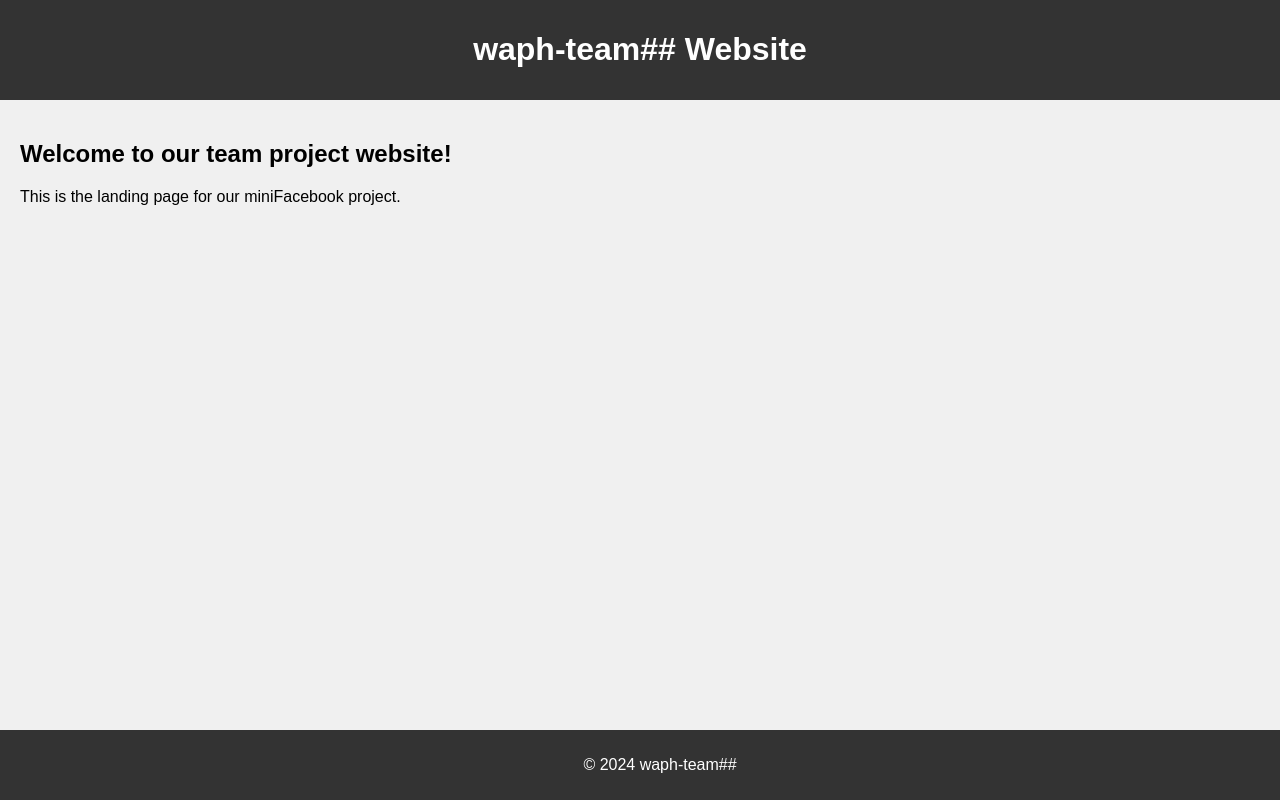
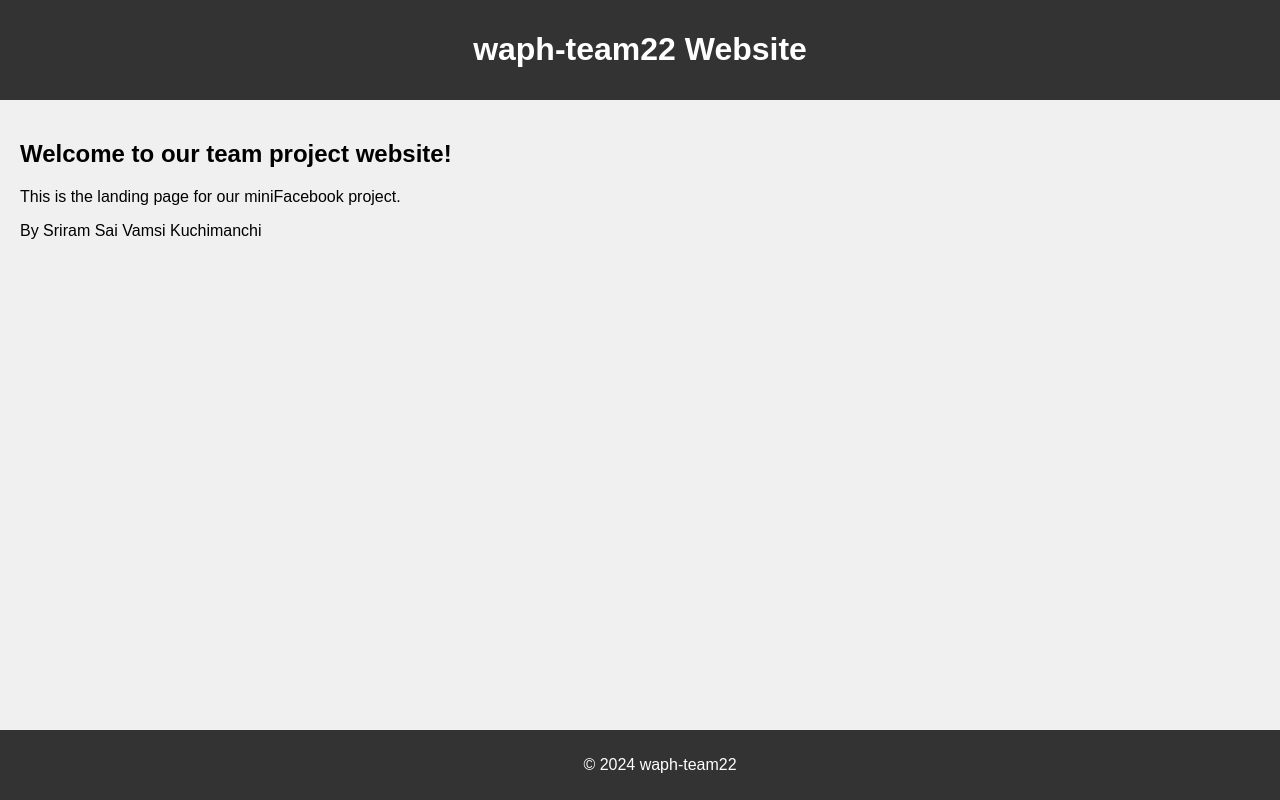
Before and after one commit to waph-team22/waph-team22.github.io, a plain HTML site: page index.html in a window 1280 px wide. Drawn offline with Linux system fonts and the light colour scheme.

Commit message:
Index.html set up

```diff
--- a/index.html
+++ b/index.html
@@ -3,7 +3,7 @@
 <head>
     <meta charset="UTF-8">
     <meta name="viewport" content="width=device-width, initial-scale=1.0">
-    <title>waph-team## Website</title>
+    <title>waph-team22 Website</title>
     <style>
         /* Add your CSS styles here */
         body {
@@ -34,15 +34,15 @@
 </head>
 <body>
     <header>
-        <h1>waph-team## Website</h1>
+        <h1>waph-team22 Website</h1>
     </header>
     <main>
         <h2>Welcome to our team project website!</h2>
         <p>This is the landing page for our miniFacebook project.</p>
-        <!-- Add more content as needed -->
+        <p>By Sriram Sai Vamsi Kuchimanchi</p>
     </main>
     <footer>
-        <p>&copy; 2024 waph-team##</p>
+        <p>&copy; 2024 waph-team22</p>
     </footer>
 </body>
 </html>
```
